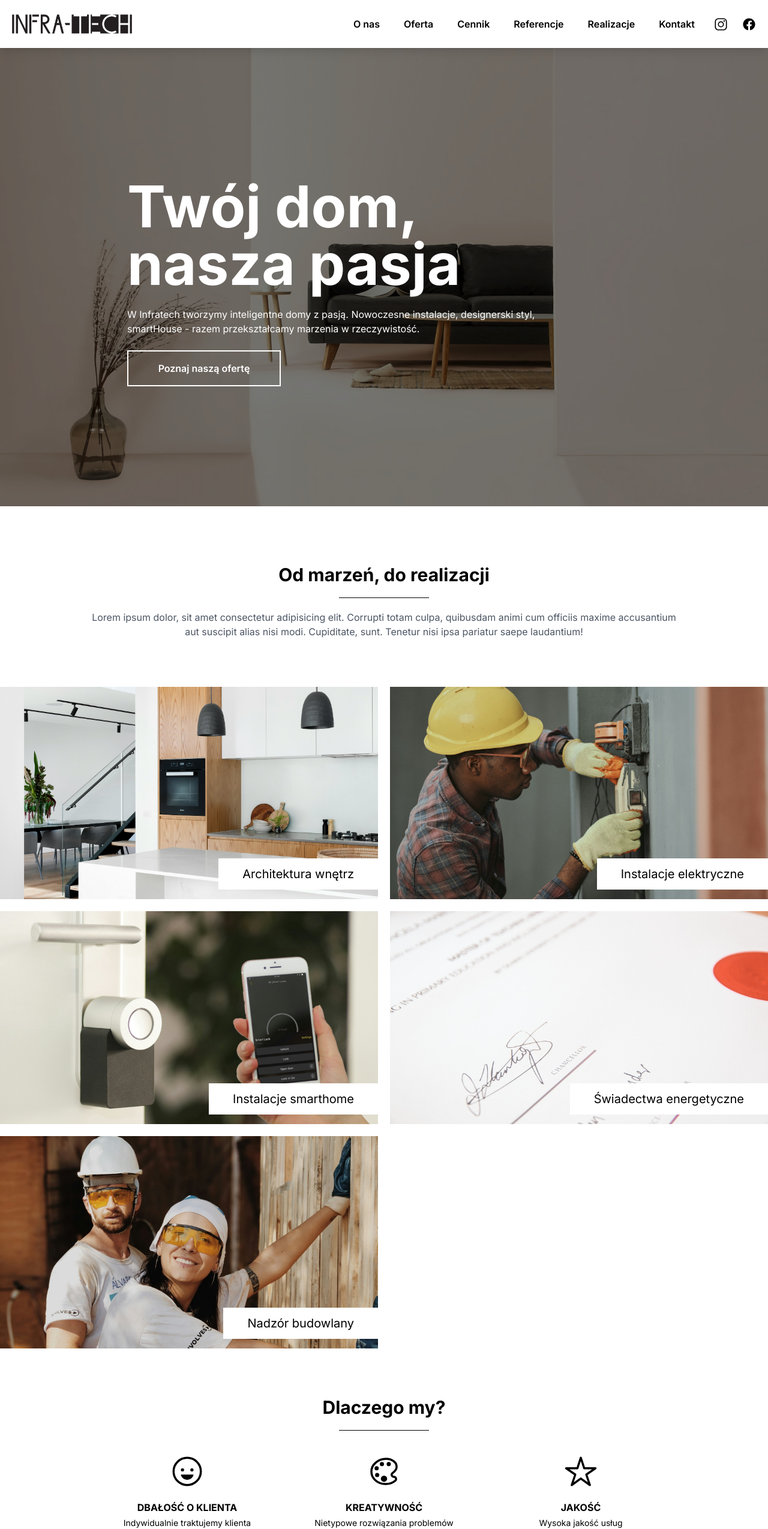
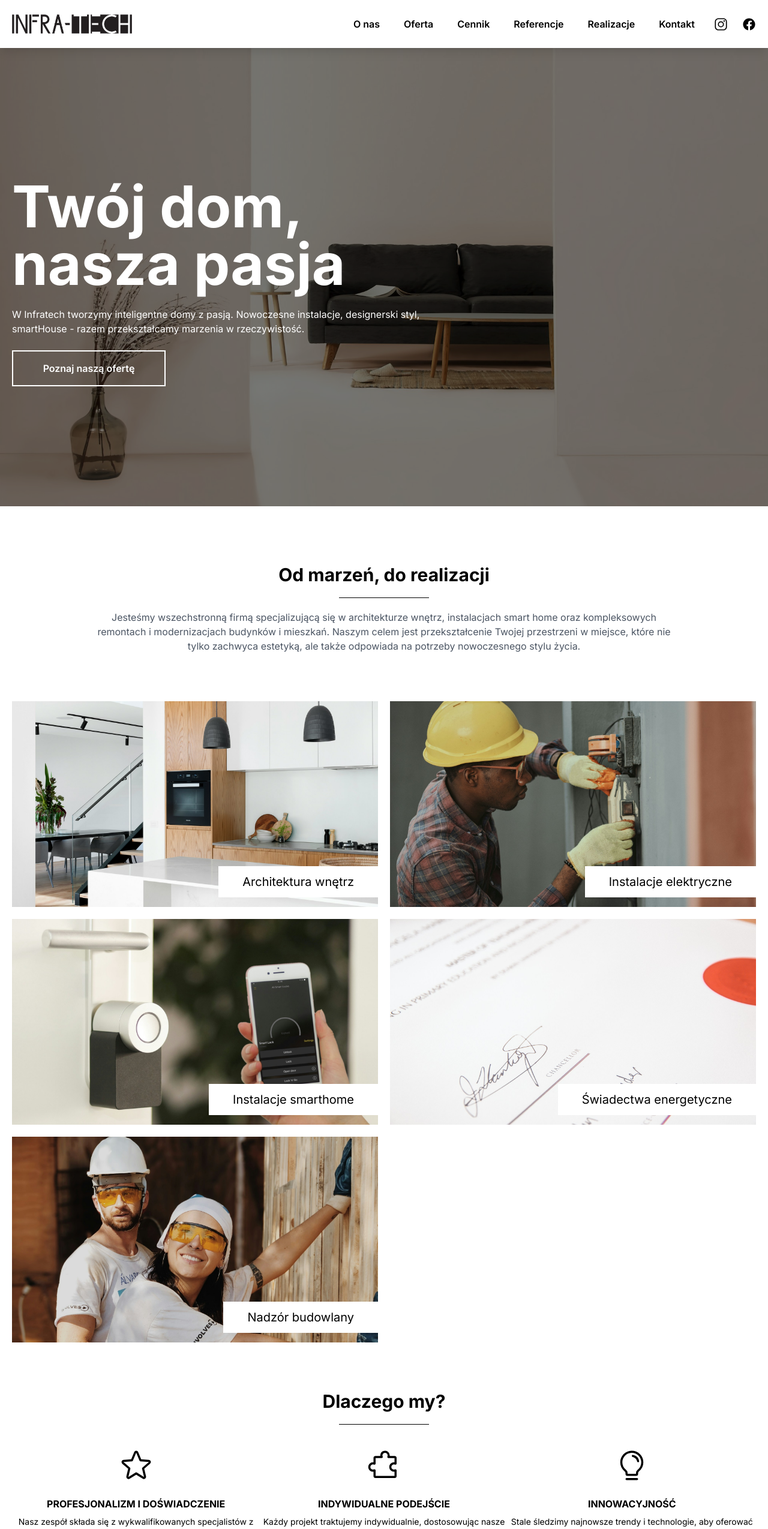
Before and after one commit to emilkowalczyk/infratech, a Next.js app: page / in a window 1280 px wide. Shown: the top 2549 px of the page at 60% size. Built offline with nearby package versions, Linux system fonts and the light colour scheme.

Commit message:
change text

```diff
--- a/src/app/o-nas/page.tsx
+++ b/src/app/o-nas/page.tsx
@@ -13,10 +13,8 @@ function ONas() {
             <span className={`block w-[100px] h-[1px] my-6 bg-black`}></span>
           </div>
           <p className='text-black text-center lg:text-left mb-6'>
-            Lorem ipsum dolor sit amet consectetur adipisicing elit. Quidem
-            temporibus assumenda dignissimos voluptas nesciunt culpa nisi
-            doloribus consequuntur error libero mollitia nihil eos, ab quisquam
-            totam asperiores modi distinctio reprehenderit.
+            Jesteśmy wszechstronną firmą specjalizującą się w architekturze wnętrz, instalacjach smart home oraz kompleksowych remontach i modernizacjach budynków i mieszkań. Naszym celem jest przekształcenie Twojej przestrzeni w miejsce, które nie tylko zachwyca estetyką,
+            ale także odpowiada na potrzeby nowoczesnego stylu życia.
           </p>
           <Button label='Poznaj naszą ofertę' path='/oferta' invert />
         </div>
--- a/src/app/oferta/architektura-wnetrz/page.tsx
+++ b/src/app/oferta/architektura-wnetrz/page.tsx
@@ -11,7 +11,7 @@ function ArchitekturaWnetrz() {
         description={heroDetails[1].description}
         btnLabel={heroDetails[1].btnLabel}
       />
-      <div className='mt-20 px-5 flex flex-col items-center md:mx-auto md:max-w-5xl md:w-full'>
+      <div className='mt-20 px-5 flex flex-col items-center md:mx-auto md:max-w-7xl md:w-full'>
         <div className='grid grid-cols-1 md:grid-cols-2 gap-5'>
           <div>
             <div className={`flex flex-col items-center md:items-start`}>
@@ -37,7 +37,6 @@ function ArchitekturaWnetrz() {
           />
         </div>
       </div>
-      );
     </>
   );
 }
--- a/src/app/page.tsx
+++ b/src/app/page.tsx
@@ -3,7 +3,7 @@ import Heading from '@/components/Heading';
 import HeroSection from '@/components/HeroSection';
 import Offer from '@/components/Offer';
 import Slider from '@/components/Slider';
-import { heroDetails, homeData } from '@/data/data';
+import { heroDetails } from '@/data/data';
 
 async function Home() {
   return (
@@ -21,10 +21,11 @@ async function Home() {
           bgColor='bg-black'
           textColor='text-black'
         />
-        <p className='text-center text-gray-600'>{homeData.content[0]}</p>
+        <p className='text-center text-gray-600'>Jesteśmy wszechstronną firmą specjalizującą się w architekturze wnętrz, instalacjach smart home oraz kompleksowych remontach i modernizacjach budynków i mieszkań. Naszym celem jest przekształcenie Twojej przestrzeni w miejsce, które nie tylko zachwyca estetyką, ale także odpowiada na potrzeby nowoczesnego stylu życia.
+        </p>
       </div>
       <Offer />
-      <div className='mt-20 px-5 flex flex-col items-center md:mx-auto md:max-w-5xl md:w-full'>
+      <div className='mt-20 px-5 flex flex-col items-center md:mx-auto md:max-w-7xl md:w-full'>
         <Heading
           label='Dlaczego my?'
           underline
--- a/src/components/CompanyValues.tsx
+++ b/src/components/CompanyValues.tsx
@@ -6,11 +6,11 @@ function CompanyValues() {
       {homeData.values.map((value) => (
         <div
           key={value.title}
-          className='py-5 w-full flex flex-col justify-center items-center gap-1 basis-1/3'
+          className='py-5 w-full flex flex-col justify-center items-center gap-2 basis-1/3'
         >
           {value.icon}
-          <h3 className='font-bold text-md uppercase mt-4'>{value.title}</h3>
-          <p className='text-sm'>{value.subtitle}</p>
+          <h3 className='font-bold text-md uppercase mt-4 text-center'>{value.title}</h3>
+          <p className='text-sm text-center'>{value.subtitle}</p>
         </div>
       ))}
     </div>
--- a/src/components/HeroSection.tsx
+++ b/src/components/HeroSection.tsx
@@ -20,8 +20,8 @@ function HeroSection({ bgImage, heading, description, btnLabel }: Props) {
         priority
         className='w-full h-[780px] object-cover absolute top-16 left-0 -z-10 brightness-[50%]'
       />
-      <div className='h-full flex flex-col justify-center items-center md:items-start px-5 md:max-w-4xl md:mx-auto md:w-full'>
-        <h1 className='text-6xl md:text-8xl md:w-[600px] text-white font-bold  text-center leading-tight md:text-left'>
+      <div className='h-full flex flex-col justify-center items-center md:items-start px-5 md:max-w-7xl md:mx-auto md:w-full'>
+        <h1 className='text-6xl md:text-8xl md:w-[750px] text-white font-bold  text-center leading-tight md:text-left'>
           {heading}
         </h1>
         <p className='text-white max-w-[720px] text-center my-6 text-sm md:text-left md:text-base'>
--- a/src/components/Offer.tsx
+++ b/src/components/Offer.tsx
@@ -4,7 +4,7 @@ import Link from 'next/link';
 
 function Offer() {
   return (
-    <div className='mt-20 flex flex-col items-center md:mx-auto md:max-w-7xl md:w-full'>
+    <div className='px-5 mt-20 flex flex-col items-center md:mx-auto md:max-w-7xl md:w-full'>
       <div className='w-full grid grid-cols-1 md:grid-cols-2 gap-5'>
         {offerData.map((offer) => (
           <Link href={offer.path} key={offer.title}>
--- a/src/data/data.tsx
+++ b/src/data/data.tsx
@@ -1,8 +1,8 @@
 import {
-  IoColorPaletteOutline,
-  IoHappyOutline,
-  IoStarOutline,
-} from 'react-icons/io5';
+  PiStar,
+  PiPuzzlePiece,
+  PiLightbulb
+} from 'react-icons/pi';
 
 export const navLinks = [
   {
@@ -43,28 +43,28 @@ export const heroDetails = [
   {
     //architektura wnetrz
     heading: 'Architektura wnętrz',
-    description: 'lorem ipsum dolor sit amet',
+    description: 'Kreujemy wnętrza, które łączą funkcjonalność z unikalnym designem. Nasz zespół doświadczonych architektów wnętrz pomoże Ci stworzyć przestrzeń marzeń, dbając o każdy detal od koncepcji po realizację. Pracujemy z pasją i zaangażowaniem, by każdy projekt był odzwierciedleniem indywidualnych potrzeb i gustu naszych klientów.',
     btnLabel: 'Poznaj naszą ofertę',
     bgImage: '/images/architecture.jpg',
   },
   {
     //instalacje elektryczne
     heading: 'Instalacje elektryczne',
-    description: 'lorem ipsum dolor sit amet',
+    description: 'Oferujemy kompleksowe usługi w zakresie instalacji elektrycznych, od projektu po montaż i serwis. Gwarantujemy bezpieczeństwo, niezawodność oraz zgodność z najnowszymi standardami i normami. Nasze rozwiązania zapewniają komfort i bezpieczeństwo użytkowania, a także umożliwiają łatwą rozbudowę systemów w przyszłości.',
     btnLabel: 'Poznaj naszą ofertę',
     bgImage: '/images/electrical.jpg',
   },
   {
     //instalacje smarthome
     heading: 'Instalacje smarthome',
-    description: 'lorem ipsum dolor sit amet',
+    description: 'Wdrażamy nowoczesne rozwiązania smart home, które uczynią Twoje życie wygodniejszym i bezpieczniejszym. Zdalne sterowanie, inteligentne oświetlenie, systemy bezpieczeństwa – to tylko niektóre z możliwości, które oferujemy. Dzięki naszym rozwiązaniom Twój dom stanie się bardziej energooszczędny i przyjazny dla środowiska.',
     btnLabel: 'Poznaj naszą ofertę',
     bgImage: '/images/smarthome.jpg',
   },
   {
     //swiadectwa energetyczne
     heading: 'Świadectwa energetyczne',
-    description: 'lorem ipsum dolor sit amet',
+    description: 'Wykonujemy profesjonalne świadectwa energetyczne, które są niezbędne przy sprzedaży lub wynajmie nieruchomości. Zapewniamy rzetelną ocenę energetyczną budynków, pomagając obniżyć koszty eksploatacji. Nasze świadectwa energetyczne dostarczają niezbędnych informacji o efektywności energetycznej, co jest istotne dla świadomych ekologicznie klientów.',
     btnLabel: 'Poznaj naszą ofertę',
     bgImage: '/images/certificates.jpg',
   },
@@ -78,24 +78,21 @@ export const heroDetails = [
 ];
 
 export const homeData = {
-  content: [
-    'Lorem ipsum dolor, sit amet consectetur adipisicing elit. Corrupti totam culpa, quibusdam animi cum officiis maxime accusantium aut suscipit alias nisi modi. Cupiditate, sunt. Tenetur nisi ipsa pariatur saepe laudantium!',
-  ],
   values: [
     {
-      icon: <IoHappyOutline size={56} />,
-      title: 'Dbałość o klienta',
-      subtitle: 'Indywidualnie traktujemy klienta',
+      icon: <PiStar size={56} />,
+      title: 'Profesjonalizm i Doświadczenie',
+      subtitle: 'Nasz zespół składa się z wykwalifikowanych specjalistów z wieloletnim doświadczeniem. Dzięki temu możemy zagwarantować najwyższą jakość naszych usług i pełne zadowolenie klientów.',
     },
     {
-      icon: <IoColorPaletteOutline size={56} />,
-      title: 'kreatywność',
-      subtitle: 'Nietypowe rozwiązania problemów',
+      icon: <PiPuzzlePiece size={56} />,
+      title: 'Indywidualne Podejście',
+      subtitle: 'Każdy projekt traktujemy indywidualnie, dostosowując nasze usługi do Twoich potrzeb i oczekiwań. Słuchamy naszych klientów i tworzymy rozwiązania, które idealnie odpowiadają ich wymaganiom.',
     },
     {
-      icon: <IoStarOutline size={56} />,
-      title: 'Jakość',
-      subtitle: 'Wysoka jakość usług',
+      icon: <PiLightbulb size={56} />,
+      title: 'Innowacyjność',
+      subtitle: 'Stale śledzimy najnowsze trendy i technologie, aby oferować nowoczesne i efektywne rozwiązania. Nasze innowacyjne podejście pozwala nam tworzyć przestrzenie przyszłości, które są funkcjonalne, stylowe i przyjazne środowisku.',
     },
   ],
 };
```
